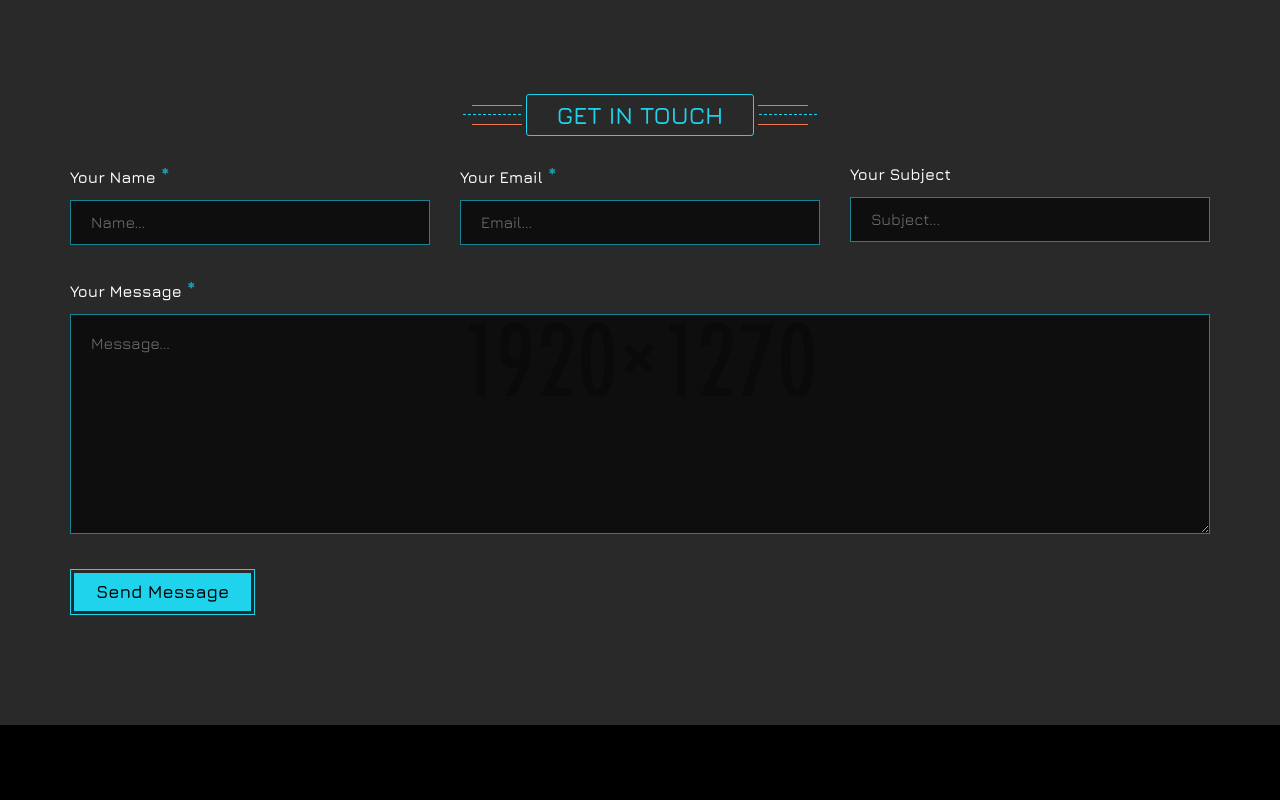
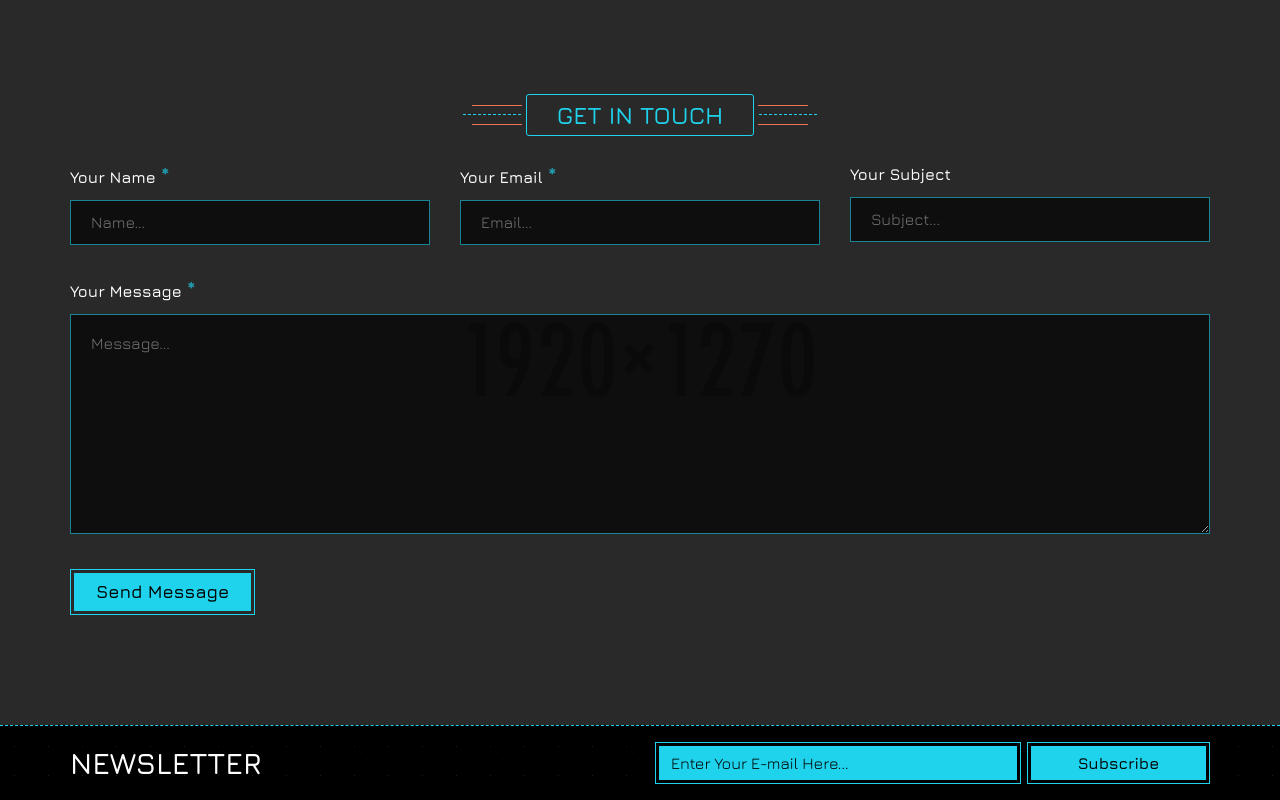
Before and after one commit to BryantIT/atomic-rocket-user-portal, a React (Create React App) app: page / in a window 1280 px wide. Shown: the part 6399-7199 px from the top of the page. Before the commit the page ends 7124 px from the top, so only its background shows below. Built offline with nearby package versions, Linux system fonts and the light colour scheme; the HTML template or start-up script is replaced by a standard one.

Commit message:
newsletter componant

```diff
--- /dev/null
+++ b/src/components/newsletter/Newsletter.js
@@ -0,0 +1,31 @@
+import React from 'react'
+// Stylesheet
+import './style.css'
+
+const Newsletter = () => {
+  return (
+    <div className="newsletter-wrapper">
+			<div className="container">
+				<div className="row">
+					<div className="col-xs-12 col-sm-6">
+						<h2>NEWSLETTER</h2>
+					</div>
+					<div className="form-block col-xs-12 col-sm-6">
+						<div >
+							<form name="mc-embedded-subscribe-form" className="validate" target="_blank" novalidate>
+								<div>
+									<div className="mc-field-group">
+										<input type="email" value="" name="EMAIL" placeholder="Enter Your E-mail Here..." />
+										<div className="button-wrap"><button name="subscribe" type="submit" className="button" id="mc-embedded-subscribe">Subscribe</button></div>
+									</div>
+								</div>
+							</form>
+						</div>
+					</div>
+				</div>
+			</div>
+		</div>
+  )
+}
+
+export default Newsletter
--- /dev/null
+++ b/src/components/newsletter/style.css
@@ -0,0 +1,87 @@
+.newsletter-wrapper {
+  display: block;
+  width: 100%;
+  border-top: 1px dashed #1fd3ec;
+  padding: 16px 0;
+}
+.newsletter-wrapper h2 {
+  line-height: 42px;
+}
+.newsletter-wrapper h2 i {
+  padding-right: 10px;
+  color: #1fd3ec;
+}
+@media all and (max-width: 767px) {
+  .newsletter-wrapper h2 {
+    margin-bottom: 20px;
+  }
+}
+.newsletter-wrapper .mc-field-group input {
+  display: block;
+  width: 66%;
+  color: #1a1a1a;
+  background: #1fd3ec;
+  border: 1px solid #1fd3ec;
+  -webkit-box-shadow: inset 0px 0px 0px 3px #000000;
+  -moz-box-shadow: inset 0px 0px 0px 3px #000000;
+  box-shadow: inset 0px 0px 0px 3px #000000;
+  float: left;
+  height: 42px;
+  color: #000000;
+  padding: 0 15px;
+}
+.newsletter-wrapper .mc-field-group input::-webkit-input-placeholder {
+  color: #000000;
+}
+.newsletter-wrapper .mc-field-group input :-moz-placeholder {
+  color: #000000;
+}
+.newsletter-wrapper .mc-field-group input ::-moz-placeholder {
+  color: #000000;
+}
+.newsletter-wrapper .mc-field-group input :-ms-input-placeholder {
+  color: #000000;
+}
+.newsletter-wrapper .mc-field-group .button {
+  display: block;
+  height: 42px;
+  width: 33%;
+  margin-left: 1%;
+  border: 1px solid #1fd3ec;
+  -webkit-box-shadow: inset 0px 0px 0px 3px #000000;
+  -moz-box-shadow: inset 0px 0px 0px 3px #000000;
+  box-shadow: inset 0px 0px 0px 3px #000000;
+  background: #1fd3ec;
+  float: right;
+  color: #000000;
+  font-weight: 600;
+  -webkit-transition: all 0.2s ease;
+  -moz-transition: all 0.2s ease;
+  -ms-transition: all 0.2s ease;
+  -o-transition: all 0.2s ease;
+  transition: all 0.2s ease;
+}
+.newsletter-wrapper .mc-field-group .button:hover {
+  background: #f1754f;
+  border-color: #f1754f;
+}
+@media all and (max-width: 400px) {
+  .newsletter-wrapper .mc-field-group input {
+    width: 59%;
+  }
+  .newsletter-wrapper .mc-field-group .button {
+    width: 40%;
+  }
+}
+.newsletter-wrapper div.mce_inline_error {
+  font-weight: 400;
+  display: block;
+  position: absolute;
+  top: 45px;
+  left: 15px;
+  right: 15px;
+  color: #000000;
+  margin-top: 5px;
+  background: #f1754f;
+  font-weight: 500;
+}
--- a/src/pages/Home.js
+++ b/src/pages/Home.js
@@ -8,6 +8,7 @@ import Gallery from '../components/gallery/Gallery'
 import Blog from '../components/blog/Blog'
 import RecentProducts from '../components/products/RecentProducts'
 import Contact from '../components/contact/Contact'
+import Newsletter from '../components/newsletter/Newsletter'
 
 const Home = () => {
   return (
@@ -20,6 +21,7 @@ const Home = () => {
       <Blog />
       <RecentProducts />
       <Contact />
+      <Newsletter />
     </Fragment>
   )
 }
```
